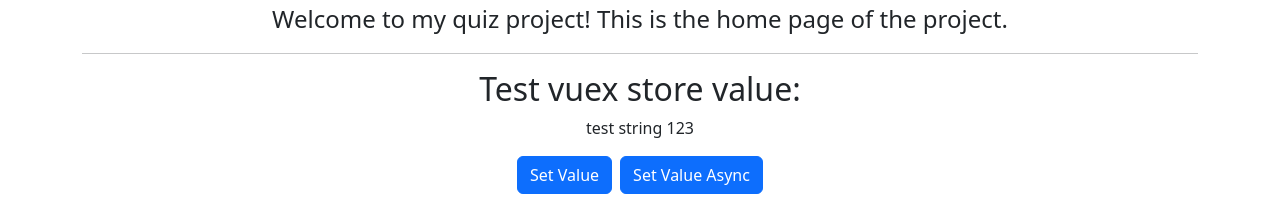
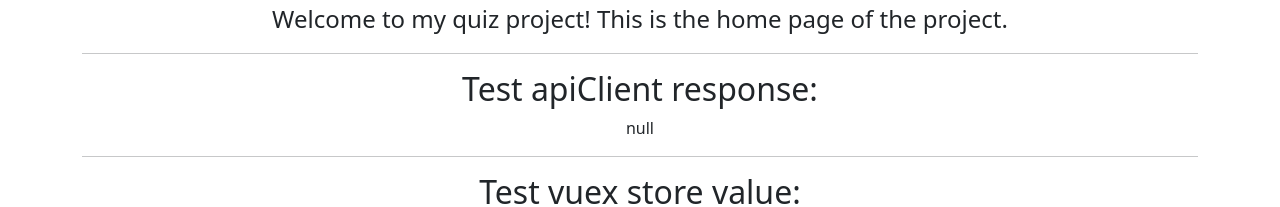
Before and after one commit to tkach-v/meduzzen-frontend-intership, a Vue app: page /en in a window 1280 px wide. Shown: the part 173-380 px from the top of the page. Built offline with nearby package versions, Linux system fonts and the light colour scheme; no server answers.

Commit message:
add axios instance, test it

```diff
--- a/package.json
+++ b/package.json
@@ -9,7 +9,7 @@
   },
   "dependencies": {
     "@intlify/unplugin-vue-i18n": "^1.2.0",
-    "axios": "^1.5.0",
+    "axios": "^1.5.1",
     "bootstrap": "^5.3.2",
     "vue": "^3.3.4",
     "vue-i18n": "^9.4.1",
--- /dev/null
+++ b/src/utils/apiClient.js
@@ -0,0 +1,13 @@
+import axios from 'axios';
+
+export default (token='') => {
+  const options = {};
+
+  options.baseURL = import.meta.env.VITE_API_BASE_URL
+
+  // Add token if exists
+  if (token) {
+    options.headers.Authorization = `JWT ${token}`
+  }
+  return axios.create(options);
+};
--- a/src/views/Home.vue
+++ b/src/views/Home.vue
@@ -1,5 +1,5 @@
 <script setup>
-import {computed} from "vue";
+import {computed, ref} from "vue";
 import {useStore} from 'vuex'
 
 const store = useStore()
@@ -13,6 +13,19 @@ const setValue = (newValue) => {
 const setValueAsync = (newValue) => {
   store.dispatch('test/setValueAsync', {value: newValue})
 }
+
+import apiClient from "@/utils/apiClient";
+
+const apiResponse = ref(null);
+
+// Make the API request and handle the response
+apiClient().get('/api/health_check/')
+    .then(response => {
+      apiResponse.value = response.data;
+    })
+    .catch(error => {
+      console.error('API Error:', error);
+    });
 </script>
 
 <template>
@@ -20,6 +33,11 @@ const setValueAsync = (newValue) => {
     <h1 class="fw-bold mt-5">{{ $t("home.header") }}</h1>
     <p class="fs-4">{{ $t("home.description") }}</p>
     <hr>
+
+    <h2>Test apiClient response:</h2>
+    <p>{{ JSON.stringify(apiResponse) }}</p>
+    <hr>
+
     <h2>Test vuex store value:</h2>
     <p>{{ value }}</p>
     <button class="btn btn-primary me-2" @click="setValue('New Value')">Set Value</button>
```
